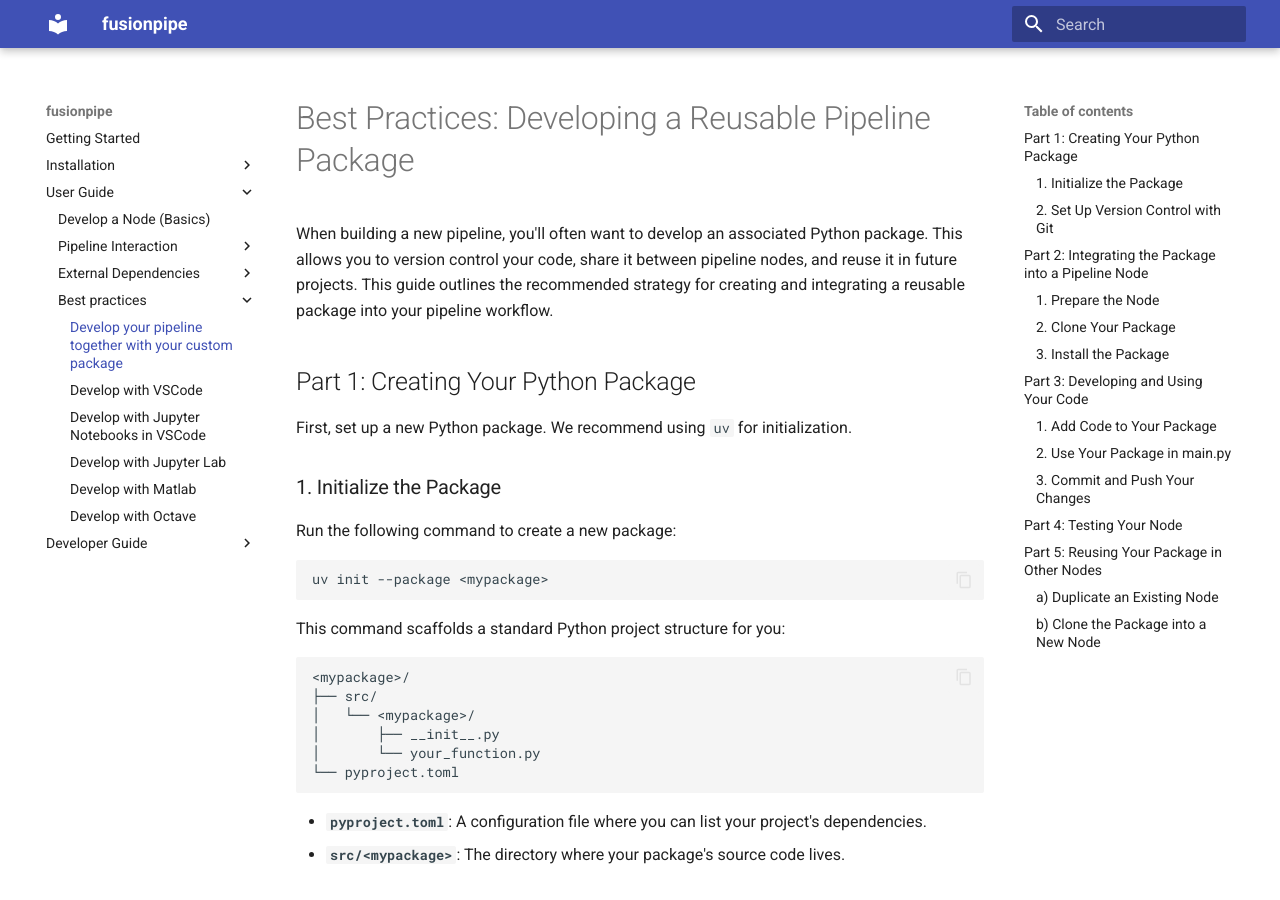
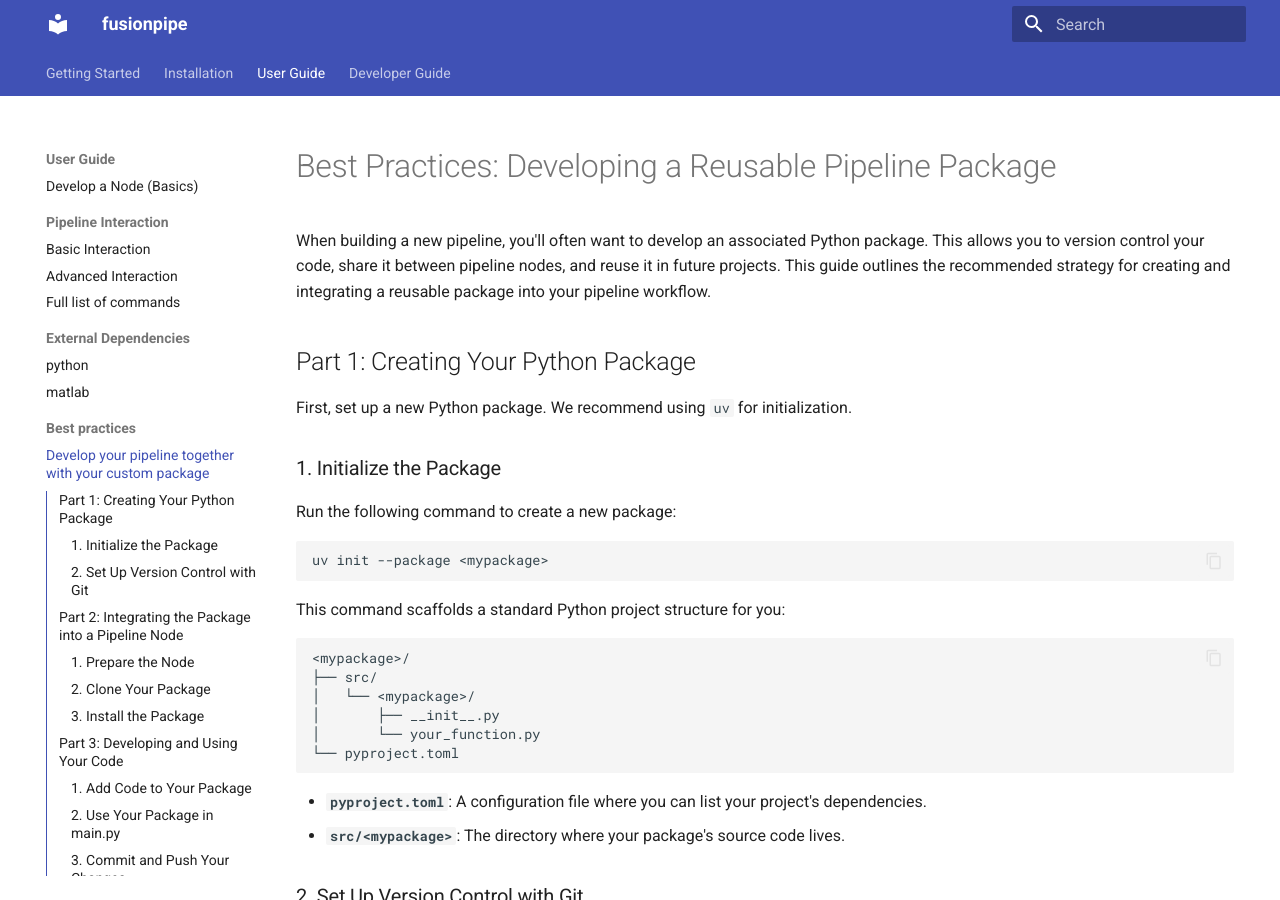
Before and after one commit to francescocarpanese/fusionpipe, an MkDocs documentation site: the page built from docs/docs/best_practices_pipeline_package.md, in a window 1280 px wide and 900 px high. Built offline with MkDocs 1.6.1 and Material for MkDocs 9.7.7, drawn with Linux system fonts in a browser that asks for light colours; the version menu is left out.

```diff
--- a/docs/mkdocs.yml
+++ b/docs/mkdocs.yml
@@ -2,7 +2,13 @@ site_name: fusionpipe
 theme:
   name: material
   features:
+    - navigation.tabs
+    - navigation.sections
+    - toc.integrate
+    - navigation.top
     - content.code.copy
+    - content.action.edit
+    - content.tabs.link
 
 nav:
   - Getting Started: intro.md
@@ -32,7 +38,6 @@ plugins:
   - search
   - mkdocstrings
 
-
 markdown_extensions:
   - admonition
   - pymdownx.details
@@ -43,4 +48,7 @@ markdown_extensions:
       pygments_lang_class: true
   - pymdownx.inlinehilite
   - pymdownx.snippets
-  - pymdownx.superfences
+
+extra:
+  version:
+    provider: mike
```
